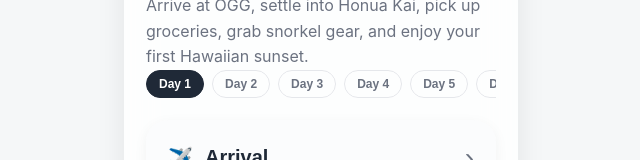
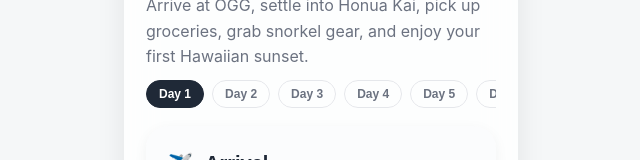
Before and after one commit to hollojnacker-duck/maui-2026, a React (Vite) app: page / in a window 1280 px wide. Both pictures are taken after a click on the button "Plan". Shown: the part 305-465 px from the top of the page, without its empty margins (319-959 px from the left). Built offline with nearby package versions, Linux system fonts and the light colour scheme.

Commit message:
Maui 2026 V2.20

```diff
--- a/src/App.css
+++ b/src/App.css
@@ -880,3 +880,14 @@ background-repeat: no-repeat;
 .refresh-word:active {
   transform: scale(.9);
 }
+
+.day-selector {
+  display: flex;
+  gap: 8px;
+  overflow-x: auto;
+
+  margin-top: 10px;   /* Add this */
+  margin-bottom: 6px;
+
+  padding: 0;
+}
```
